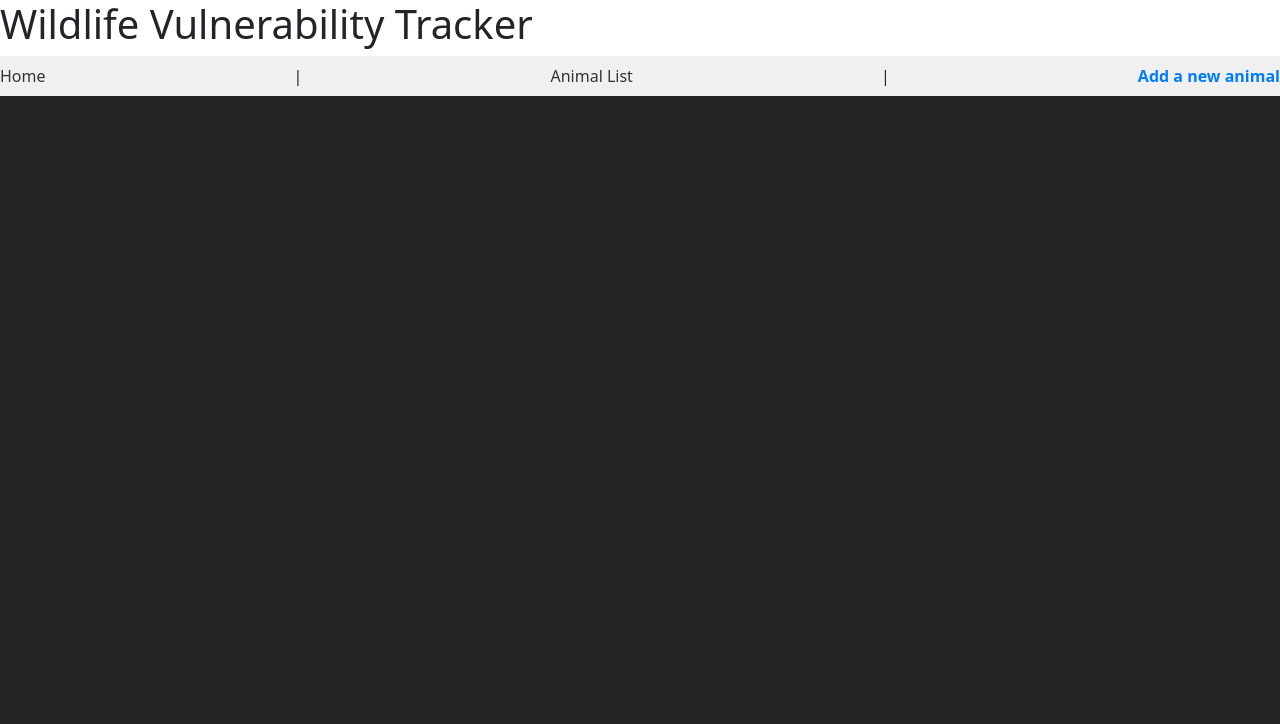
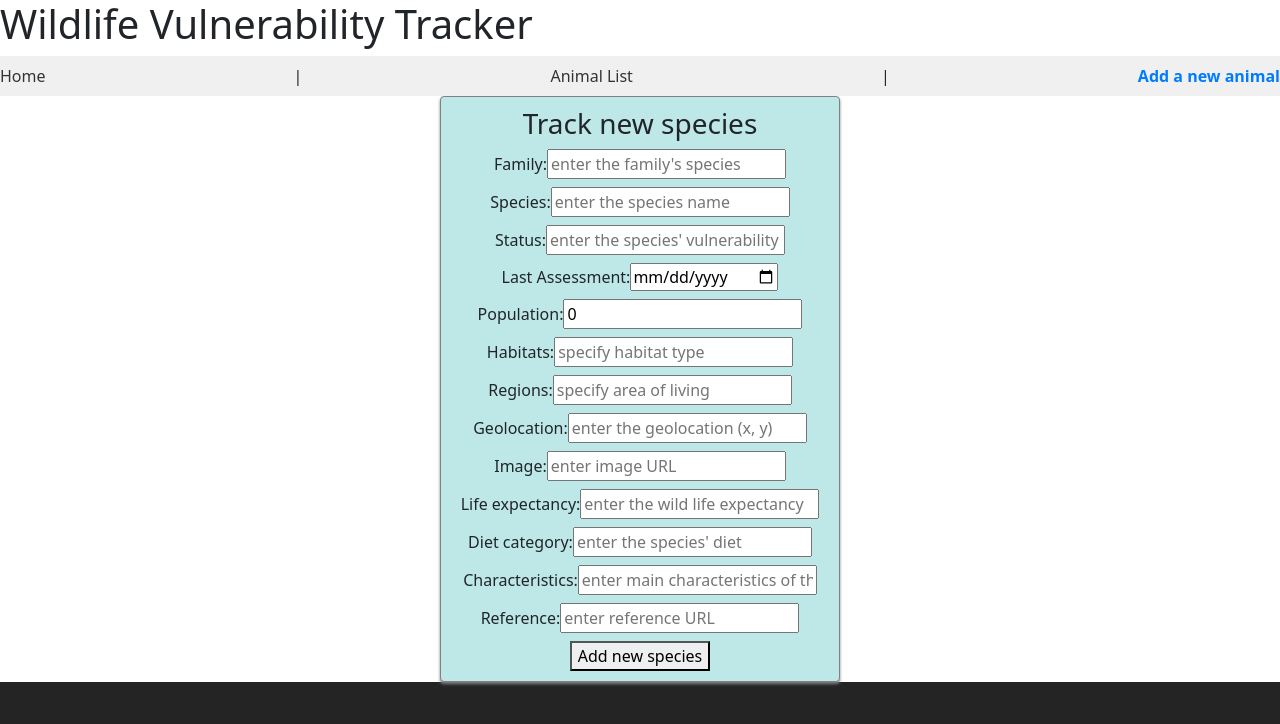
Before and after one commit to GB-Squad/Project-2-Environment-Climate-change, a React (Vite) app in the folder Environment-Climate-change/: page /addAnimal in a window 1280 px wide. Shown: the top 724 px of the page. Built offline with nearby package versions, Linux system fonts and the light colour scheme.

Commit message:
create form and connect with API in AddAnimal page

```diff
--- a/Environment-Climate-change/src/App.jsx
+++ b/Environment-Climate-change/src/App.jsx
@@ -5,6 +5,7 @@ import AnimalsList from './Pages/AnimalsListing' // Fixed import name
 import HomePage from './Pages/HomePage'
 import { Routes, Route } from 'react-router-dom'
 import AnimalDetails from "./Pages/AnimalDetails";
+import AddAnimal from './Pages/AddAnimal'
 
 
 function App() {
@@ -19,6 +20,7 @@ function App() {
           <Route path="/" element={<HomePage />} ></Route>
           <Route path="/animalList" element={<AnimalsList />} ></Route>
           <Route path="/animal/:id" component={AnimalDetails} />
+          <Route path="/addAnimal" element={<AddAnimal/>} />
         </Routes>
       </div>
     </>
--- a/Environment-Climate-change/src/Config/api.js
+++ b/Environment-Climate-change/src/Config/api.js
@@ -1 +1 @@
-const BASE_URL = "https://environmentalchanges-5f276-default-rtdb.europe-west1.firebasedatabase.app/animal.json"
+export const BASE_URL = "https://environmentalchanges-5f276-default-rtdb.europe-west1.firebasedatabase.app/animal.json"
--- /dev/null
+++ b/Environment-Climate-change/src/Pages/AddAnimal.jsx
@@ -0,0 +1,209 @@
+import { useState } from "react"
+import axios from "axios";
+import { BASE_URL } from "../Config/api";
+import { useNavigate } from "react-router-dom";
+import "../Styles/addAnimal.css"
+
+function AddAnimal () {
+    const [family, setFamily] = useState("");
+    const [species, setSpecies] = useState("");
+    const [status, setStatus] = useState("");
+    const [lastAssessed, setLastAssessed] = useState("");
+    const [population, setPopulation] = useState(0);
+    const [habitats, setHabitats] = useState("");
+    const [regions, setRegions] = useState("");
+    const [geolocations, setGeolocations] = useState([]);
+    const [id, setId] = useState("");
+    const [image, setImage] = useState("");
+    const [life_expectancy, setLife_expectancy] = useState("");
+    const [diet_category, setDiet_Category] = useState("");
+    const [characteristics, setCharacteristics] = useState("");
+    const [reference, setReference] = useState("");
+
+    const navigate = useNavigate();
+
+    const handleSubmit = (e) => {
+        e.preventDefault();
+        const newSpecies = {
+            family: family,
+            species: species,
+            status: status,
+            lastAssessed: lastAssessed,
+            population: population,
+            habitats: habitats,
+            regions: regions,
+            geolocations: geolocations,
+            image: image,
+            life_expectancy: life_expectancy,
+            diet_category: diet_category,
+            characteristics: characteristics,
+            reference: reference
+        }
+
+        axios.post("https://environmentalchanges-5f276-default-rtdb.europe-west1.firebasedatabase.app/animal.json", newSpecies)
+        .then((response) => {
+            navigate("/")
+        })
+        .catch(e => {
+            console.log("error", e)
+        })
+
+        // Clear the form fields after submitting
+        setFamily("");
+        setSpecies("");
+        setStatus("");
+        setLastAssessed("");
+        setPopulation(0);
+        setHabitats("");
+        setRegions("");
+        setGeolocations("");
+        setImage("");
+        setLife_expectancy("");
+        setDiet_Category("");
+        setCharacteristics("");
+        setReference("");
+
+    }
+
+
+    return (
+        <div className="addAnimalFormContainer">
+            <h3> Track new species </h3>
+            <form onSubmit={handleSubmit}>
+                <label>
+                    Family:
+                    <input
+                        type="text"
+                        name="family"
+                        placeholder="enter the family's species"
+                        value={family}
+                        onChange={(e) => { setFamily(e.target.value) }}
+                    />
+                </label>
+                <label>
+                    Species:
+                    <input
+                        type="text"
+                        name="species"
+                        placeholder="enter the species name"
+                        value={species}
+                        onChange={(e) => { setSpecies(e.target.value) }}
+                    />
+                </label>
+                <label>
+                    Status:
+                    <input
+                        type="text"
+                        name="status"
+                        placeholder="enter the species' vulnerability status"
+                        value={status}
+                        onChange={(e) => { setStatus(e.target.value) }}
+                    />
+                </label>
+                <label>
+                    Last Assessment:
+                    <input
+                        type="date"
+                        name="lastAssessed"
+                        placeholder="enter the date of the last status assessment"
+                        value={lastAssessed}
+                        onChange={(e) => { setLastAssessed(e.target.value) }}
+                    />
+                </label>
+                <label>
+                    Population:
+                    <input
+                        type="number"
+                        name="population"
+                        placeholder="enter the number of animals"
+                        value={population}
+                        onChange={(e) => { setPopulation(e.target.value) }}
+                    />
+                </label>
+                <label>
+                    Habitats:
+                    <input
+                        type="text"
+                        name="habitats"
+                        placeholder="specify habitat type"
+                        value={habitats}
+                        onChange={(e) => { setHabitats(e.target.value) }}
+                    />
+                </label>
+                <label>
+                    Regions:
+                    <input
+                        type="text"
+                        name="regions"
+                        placeholder="specify area of living"
+                        value={regions}
+                        onChange={(e) => { setRegions(e.target.value) }}
+                    />
+                </label>
+                <label>
+                    Geolocation:
+                    <input
+                        type="text"
+                        name="geolocations"
+                        placeholder="enter the geolocation (x, y)"
+                        value={geolocations}
+                        onChange={(e) => { setGeolocations(e.target.value) }}
+                    />
+                </label>
+                <label>
+                    Image:
+                    <input
+                        type="text"
+                        name="image"
+                        placeholder="enter image URL"
+                        value={image}
+                        onChange={(e) => { setImage(e.target.value) }}
+                    />
+                </label>
+                <label>
+                    Life expectancy:
+                    <input
+                        type="text"
+                        name="life_expectancy"
+                        placeholder="enter the wild life expectancy"
+                        value={life_expectancy}
+                        onChange={(e) => { setLife_expectancy(e.target.value) }}
+                    />
+                </label>
+                <label>
+                    Diet category:
+                    <input
+                        type="text"
+                        name="diet_category"
+                        placeholder="enter the species' diet"
+                        value={diet_category}
+                        onChange={(e) => { setDiet_category(e.target.value) }}
+                    />
+                </label>
+                <label>
+                    Characteristics:
+                    <input
+                        type="text"
+                        name="characteristics"
+                        placeholder="enter main characteristics of the species"
+                        value={characteristics}
+                        onChange={(e) => { setCharacteristics(e.target.value) }}
+                    />
+                </label>
+                <label>
+                    Reference:
+                    <input
+                        type="text"
+                        name="reference"
+                        placeholder="enter reference URL"
+                        value={reference}
+                        onChange={(e) => { setReference(e.target.value) }}
+                    />
+                </label>
+                <button type="submit">Add new species</button>
+            </form>
+        </div>
+    )
+}
+
+export default AddAnimal
--- /dev/null
+++ b/Environment-Climate-change/src/Styles/addAnimal.css
@@ -0,0 +1,17 @@
+.addAnimalFormContainer {
+        background: #bee8e8;
+        border: 1px solid grey;
+        box-shadow: 0px 2px 3px grey;
+        width: 400px;
+        text-align: center;
+        margin: 0 auto;
+        margin-bottom: 20px;
+        padding: 10px;
+        border-radius: 4px;
+}
+
+.addAnimalFormContainer form {
+    display: flex;
+    flex-direction: column;
+    align-items: center;
+}
```
